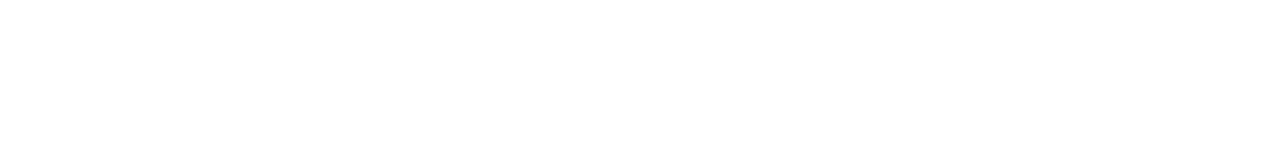
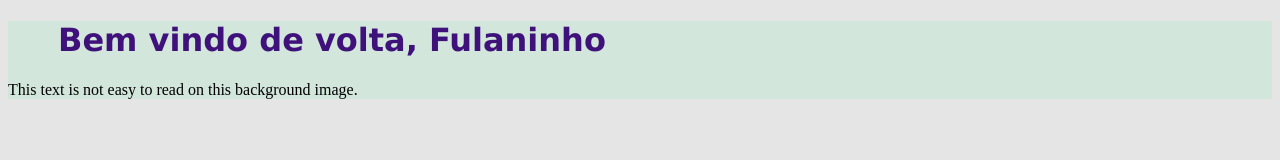
Before and after one commit to LuizaCalife/TutApp, a plain HTML site: page src/index.html in a window 1280 px wide. Drawn offline with Linux system fonts and the light colour scheme.

Commit message:
first commit

```diff
--- a/src/index.html
+++ b/src/index.html
@@ -4,7 +4,14 @@
     <meta charset="UTF-8" />
     <meta http-equiv="X-UA-Compatible" content="IE=edge" />
     <meta name="viewport" content="width=device-width, initial-scale=1.0" />
-    <title>Document</title>
+    <link rel="stylesheet" href="style.css" />
+    <title>TutApp</title>
   </head>
-  <body></body>
+  <body>
+    <div>
+      <h1>Bem vindo de volta, Fulaninho</h1>
+
+      <p>This text is not easy to read on this background image.</p>
+    </div>
+  </body>
 </html>
--- /dev/null
+++ b/src/style.css
@@ -0,0 +1,12 @@
+div {
+  flex: 1px;
+  background-color: #d2e6db;
+}
+h1 {
+  color: #3f117a;
+  font-family: Verdana, sans-serif;
+  margin-left: 50px;
+}
+body {
+  background-color: #e5e5e5;
+}
```
